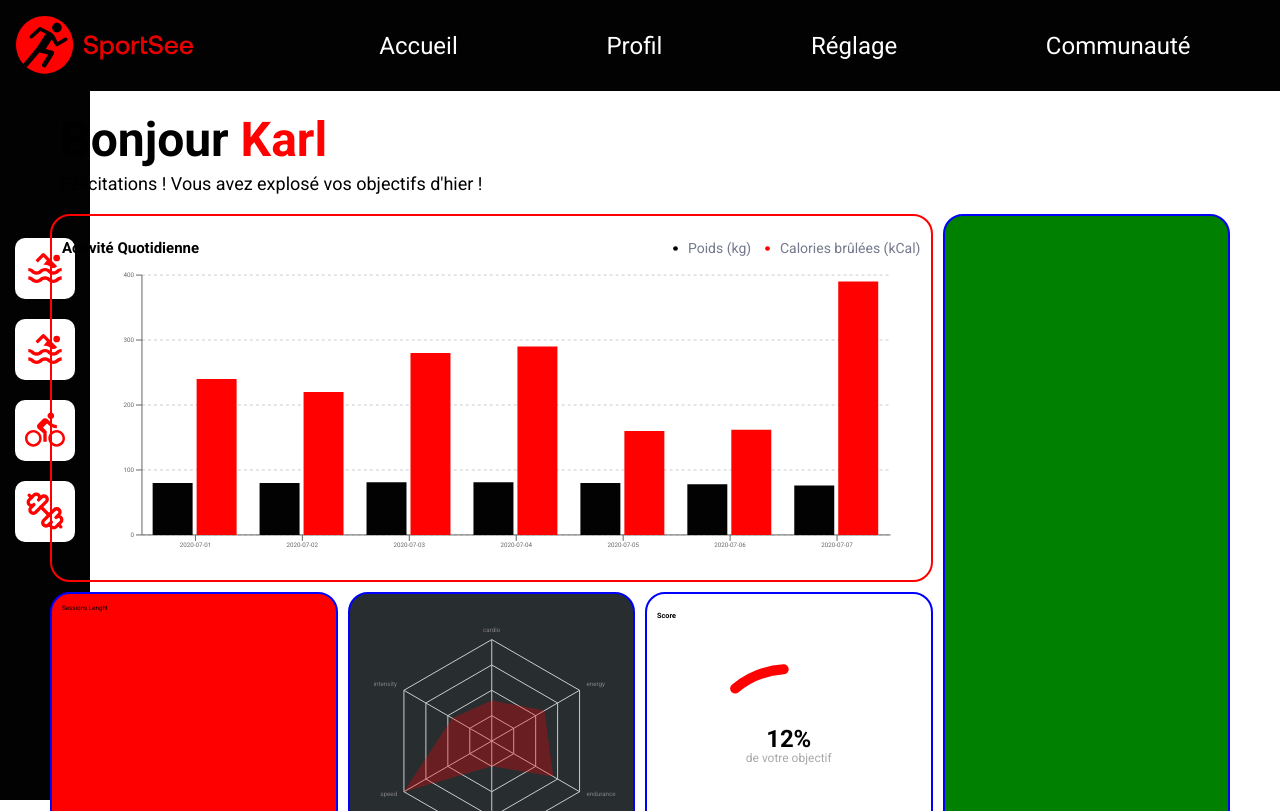
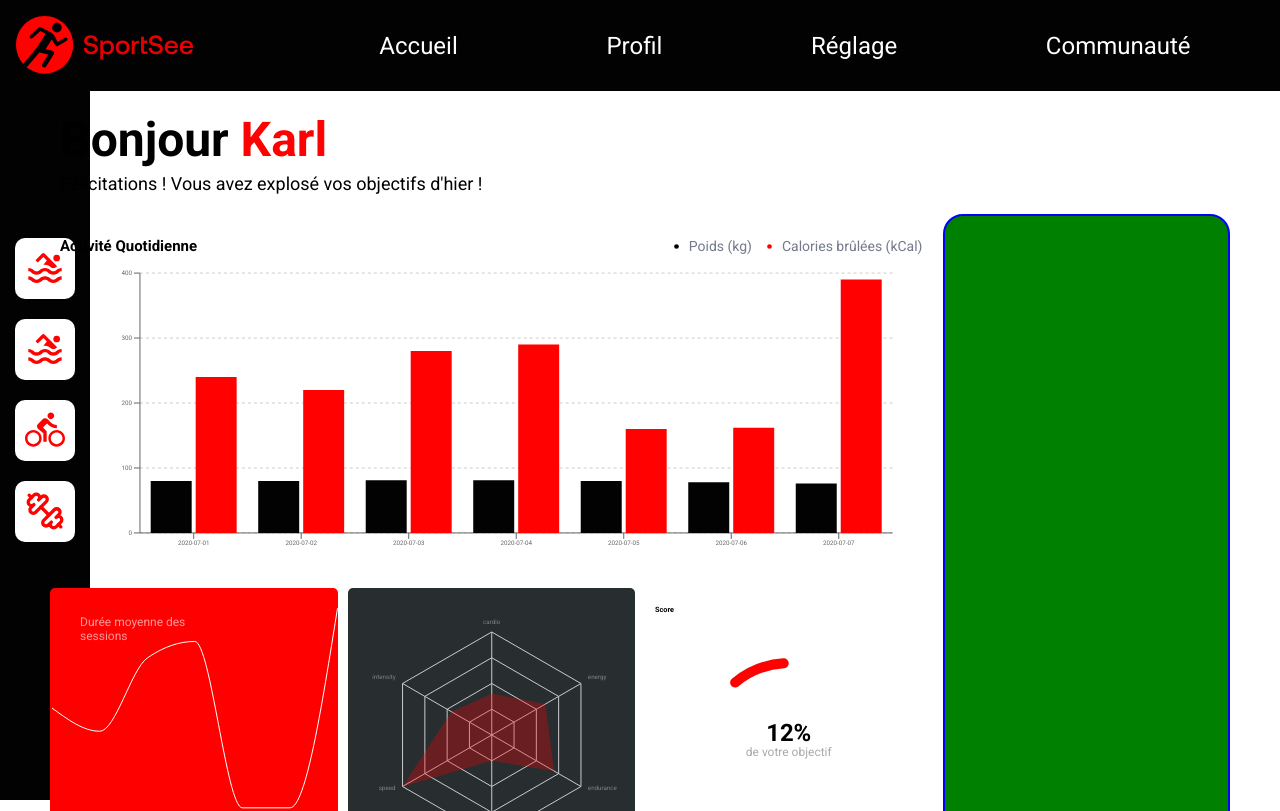
Before and after one commit to AurelieDuynslaeger/SportSee_P12_OCR, a React (Vite) app: page / in a window 1280 px wide. Built offline with nearby package versions, Linux system fonts and the light colour scheme.

Commit message:
🚧 US#6 sessions lenght style loading

```diff
--- a/src/App.jsx
+++ b/src/App.jsx
@@ -8,13 +8,13 @@ import './stylesheet/App.scss'
 //mock datas
 import { USER_MAIN_DATA, USER_ACTIVITY, USER_AVERAGE_SESSIONS, USER_PERFORMANCE } from './mocks/mockData';
 
-import { BarChart, Bar, XAxis, YAxis, CartesianGrid, Tooltip, ResponsiveContainer, Radar, RadarChart, PolarGrid, PolarAngleAxis,RadialBarChart, RadialBar } from 'recharts';
+import { BarChart, Bar, XAxis, YAxis, CartesianGrid, Tooltip, ResponsiveContainer, Radar, RadarChart, PolarGrid, PolarAngleAxis,RadialBarChart, RadialBar, LineChart, Line } from 'recharts';
 
 function App() {
 
   const userData = USER_MAIN_DATA.find(user => user.id === 12);
   const userActivity = USER_ACTIVITY.find(activity => activity.userId === 12);
-  // const userAverageSessions = USER_AVERAGE_SESSIONS.find(sessions => sessions.userId === 12);
+  const userAverageSessions = USER_AVERAGE_SESSIONS.find(sessions => sessions.userId === 12);
   const userPerformance = USER_PERFORMANCE.find(performance => performance.userId === 12);
 
   //doc recharts subject et value pour le radar graph
@@ -31,8 +31,6 @@ function App() {
     fill: '#ff0101'
     }
   ]
-
-
 
   return (
     <>
@@ -79,7 +77,34 @@ function App() {
               </ResponsiveContainer>
           </div>
         </div>
-        <div className="user_sessions_length">Sessions Lenght</div>
+        <div className="user_sessions_length">
+          <h3>Durée moyenne des sessions</h3>
+          <ResponsiveContainer width="100%" height={250}>
+            <LineChart
+              data={userAverageSessions.sessions}
+              margin={{
+                top: 20,
+                left: 2,
+                right: 0
+              }}
+            >
+              <XAxis
+                dataKey="day"
+                axisLine={false}
+                tickLine={false}
+                tickFormatter={(tick) => ['L', 'M', 'M', 'J', 'V', 'S', 'D'][tick - 1]}
+              />
+              <Tooltip/>
+              <Line
+                type="monotone"
+                dataKey="sessionLength"
+                stroke="#FFFFFF"
+                dot={false}
+                activeDot={{ r: 2 }}
+              />
+            </LineChart>
+          </ResponsiveContainer>
+        </div>
         <div className="user_radar_graph">
           <ResponsiveContainer width="100%" height="100%">
             <RadarChart cx="50%" cy="50%" outerRadius="80%" data={radar_data}>
--- a/src/stylesheet/App.scss
+++ b/src/stylesheet/App.scss
@@ -42,7 +42,6 @@
 
 .user_daily_activity {
   grid-area: user_daily_activity;
-  border: 2px red solid;
   border-radius: 20px;
   padding: 10px;
   .daily_activity_header{
@@ -94,23 +93,40 @@
 .user_sessions_length {
   grid-area: user_sessions_length;
   background-color: red;
-  padding: 10px;
-  border: 2px blue solid;
-  border-radius: 20px;
+  // padding: 10px;
+  border-radius: 5px;
+  position: relative;
+  h3{
+    position: absolute;
+    top:1.5rem;
+    left: 3rem;
+    font-size: 1.2rem;
+    width: 40%;
+    color: rgba(255, 255, 255,0.6);
+    font-weight: 400;
+  }
+  // .custom-tooltip {
+  //   background-color: v.$color-primary;
+  //   padding: 10px;
+  //   color: v.$text-light;
+  //   position: relative;
+  //   transform: translateY(-40px);
+  //   p{
+  //     font-size: 0.7rem;
+  //     font-weight: 700;
+  //   }
 }
+
 
 .user_radar_graph {
   grid-area: user_radar_graph;
   background-color: #282D30;
   padding: 10px;
-  border: 2px blue solid;
-  border-radius: 20px;
+  border-radius: 5px;
 }
 
 .user_score {
   grid-area: user_score;
-  border: 2px blue solid;
-  border-radius: 20px;
   padding: 10px;
   .obj_text{
     color: v.$text-mid;
--- a/src/stylesheet/_variables.scss
+++ b/src/stylesheet/_variables.scss
@@ -17,7 +17,7 @@ $color-bg-section : #FFFFFF;
 //dark grey
 $color-bg-section-dark : #282D30;
 //white
-$text-light : #FFFFFF;
+$text-light : #ffffff;
 //black
 $text-dark : #000000;
 //grey
```
